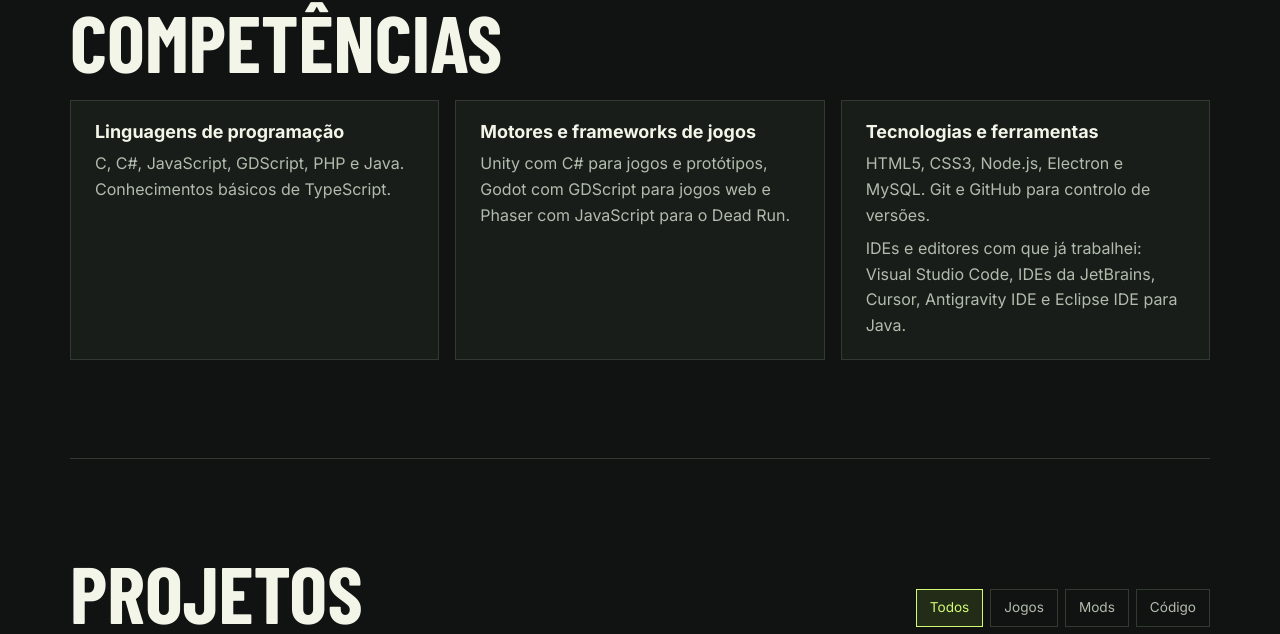
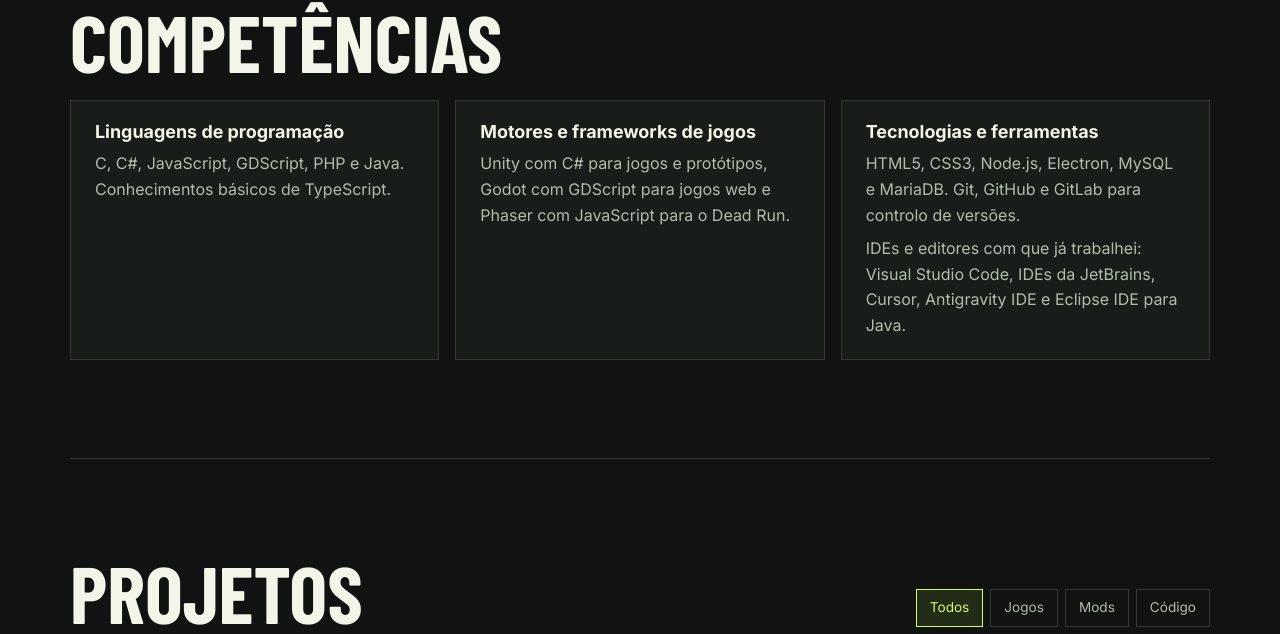
Before and after one commit to smelbravo/My-Portfolio, a plain HTML site: page index.html in a window 1280 px wide. Shown: the part 865-1499 px from the top of the page. Drawn offline with nearby package versions, Linux system fonts and the light colour scheme; a web font is replaced by a local one.

Commit message:
Adiciona MariaDB e GitLab às competências

```diff
--- a/index.html
+++ b/index.html
@@ -62,7 +62,7 @@
         <div class="skill-card">
           <div class="card-body">
             <h3 data-en="Technologies and tools">Tecnologias e ferramentas</h3>
-            <p class="description" data-en="HTML5, CSS3, Node.js, Electron, and MySQL. Git and GitHub for version control.">HTML5, CSS3, Node.js, Electron e MySQL. Git e GitHub para controlo de versões.</p>
+            <p class="description" data-en="HTML5, CSS3, Node.js, Electron, MySQL, and MariaDB. Git, GitHub, and GitLab for version control.">HTML5, CSS3, Node.js, Electron, MySQL e MariaDB. Git, GitHub e GitLab para controlo de versões.</p>
             <p class="description" data-en="IDEs and editors I’ve worked with: Visual Studio Code, JetBrains IDEs, Cursor, Antigravity IDE, and Eclipse IDE for Java.">IDEs e editores com que já trabalhei: Visual Studio Code, IDEs da JetBrains, Cursor, Antigravity IDE e Eclipse IDE para Java.</p>
           </div>
         </div>
```
